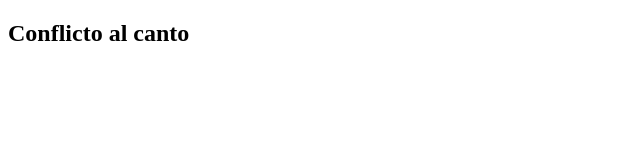
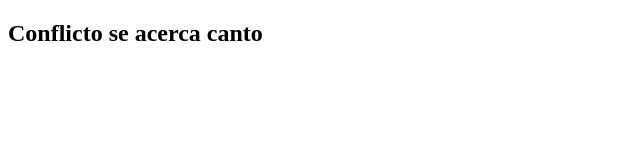
Before and after one commit to Borja026/solvam-project, a plain HTML site: page Productos/producte3.html in a window 1280 px wide. Shown: the whole page, without its empty margins (0-640 px from the left). Drawn offline with Linux system fonts and the light colour scheme.

Commit message:
producto3 modificado

```diff
--- a/Productos/producte3.html
+++ b/Productos/producte3.html
@@ -6,6 +6,6 @@
     <title>Document</title>
 </head>
 <body>
-    <h2>Conflicto al canto</h2>
+    <h2>Conflicto se acerca canto</h2>
 </body>
 </html>
```
